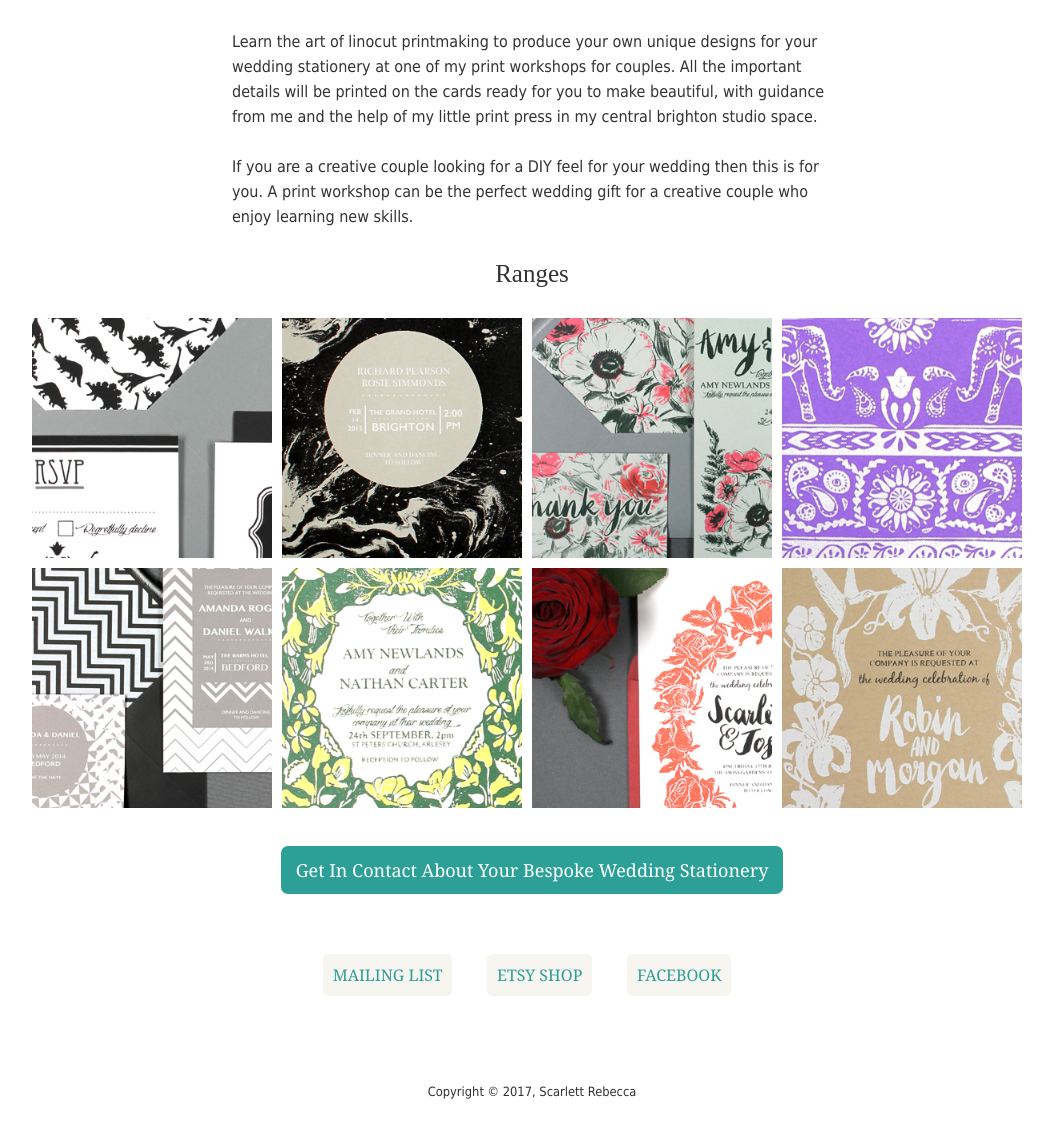
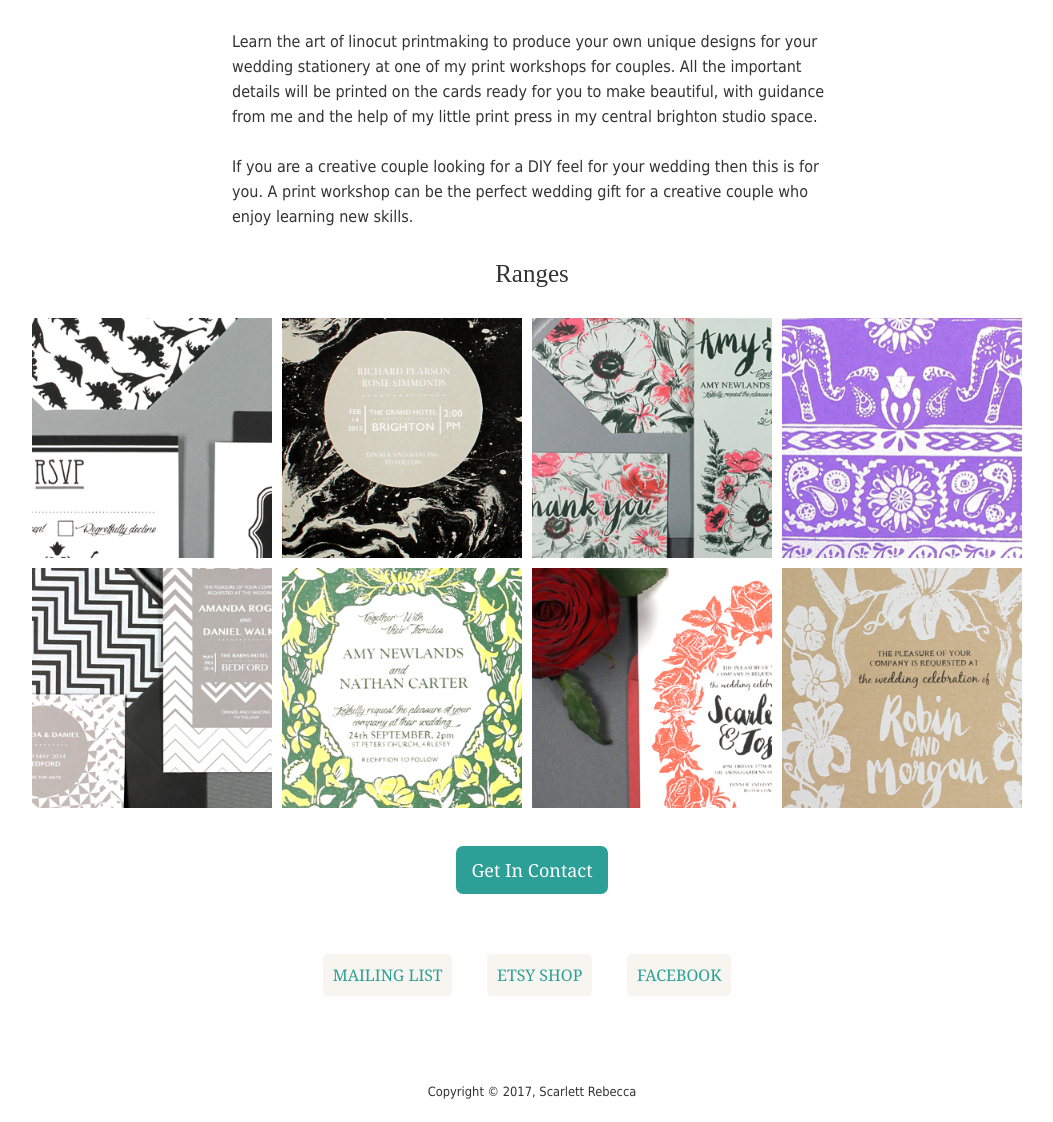
Before and after one commit to scarlettrebecca/website, a Jekyll site: the page built from pages/weddings.html, in a window 1280 px wide and 1400 px high, scrolled down 665 px. Shown: the part 278-1400 px from the top of the window, without its empty margins (108-1161 px from the left). Built offline with Jekyll 4.4.1, drawn with Linux system fonts in a browser that asks for light colours; some web fonts are replaced; some of the changed text lies outside the part shown.

Commit message:
Update weddings.yml

```diff
--- a/_data/weddings.yml
+++ b/_data/weddings.yml
@@ -50,7 +50,7 @@
   </p>
 
   <p>
-      *  *  *  *  *  C O U P L E S   P R I N T   W O R K S H O P S  *  *  *  *  *
+       *  *  * &nbsp C O U P L E S &nbsp P R I N T &nbsp W O R K S H O P S &nbsp *  *  *
   </p>
 
   <p>
@@ -145,7 +145,7 @@
 # change this before sending etc. This can be
 # on multiple lines, but with no HTML.
 order:
-  label: Get In Contact About Your Bespoke Wedding Stationery
+  label: Get In Contact
   email: contact@scarlettrebecca.co.uk
   subject: Wedding Stationery Enquiry
   message: >
```
